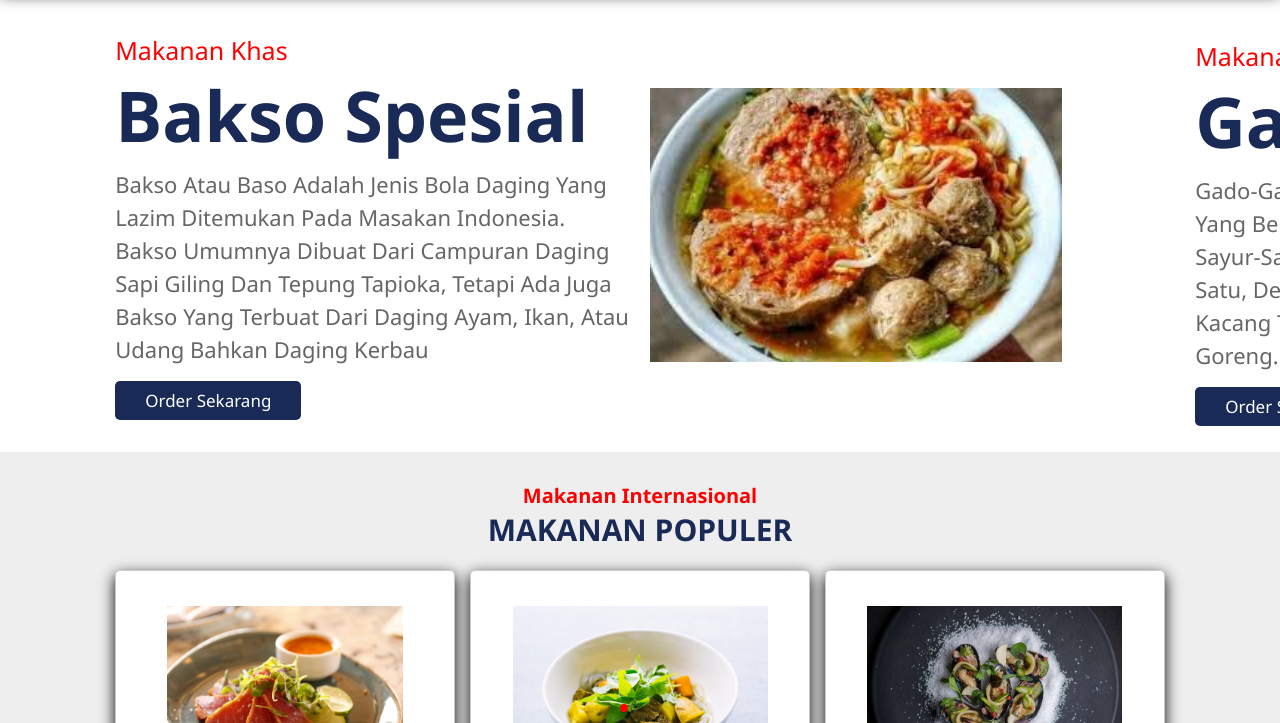
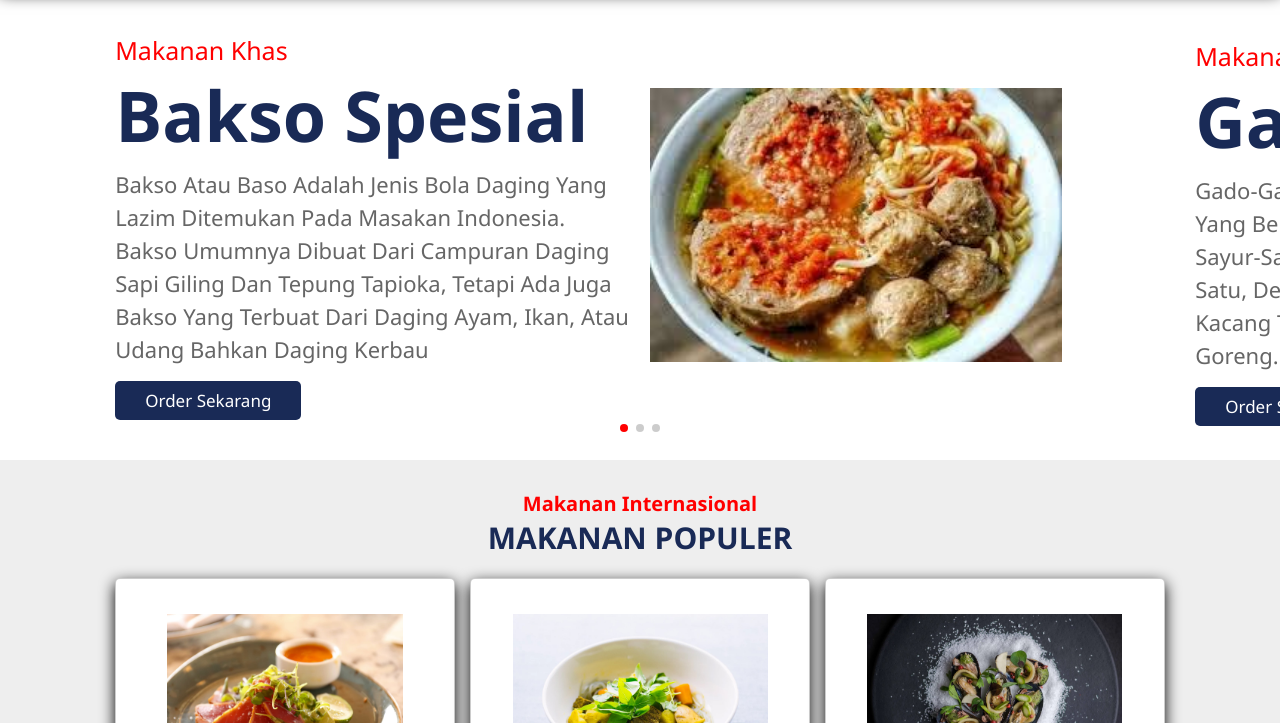
Before and after one commit to Setyabudi90/restoran, a plain HTML site: page index.html in a window 1280 px wide. Shown: the part 77-800 px from the top of the page. Drawn offline with nearby package versions, Linux system fonts and the light colour scheme.

Commit message:
Update style.css

```diff
--- a/style.css
+++ b/style.css
@@ -20,6 +20,12 @@ html {
   overflow-x: hidden;
   scroll-padding-top: 5.5rem;
   scroll-behavior: smooth;
+}
+
+.pagination{
+  position: relative;
+  display: flex;
+  justify-content: center;
 }
 
 section {
```
